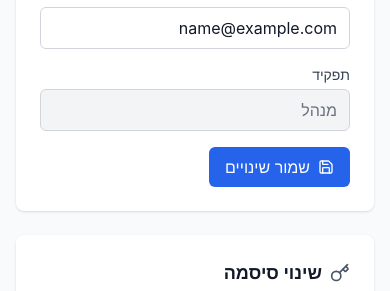
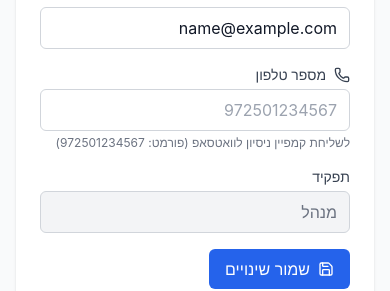
Before and after one commit to shimibe/crm-musican-frontend, a React (Create React App) app: page /settings in a window 390 px wide. Shown: the part 443-734 px from the top of the page. Built offline with nearby package versions, Linux system fonts and the light colour scheme; no server answers; sample sign-in values are in the browser's storage; the HTML template or start-up script is replaced by a standard one.

Commit message:
added phone to users

```diff
--- a/src/pages/Admin.js
+++ b/src/pages/Admin.js
@@ -20,6 +20,7 @@ const Admin = () => {
     password: '',
     full_name: '',
     email: '',
+    phone: '',
     role: 'employee',
     is_active: true,
   });
@@ -114,6 +115,7 @@ const Admin = () => {
       password: '',
       full_name: '',
       email: '',
+      phone: '',
       role: 'employee',
       is_active: true,
     });
@@ -127,6 +129,7 @@ const Admin = () => {
       password: '',
       full_name: user.full_name,
       email: user.email,
+      phone: user.phone || '',
       role: user.role,
       is_active: user.is_active,
     });
@@ -140,6 +143,7 @@ const Admin = () => {
         username: userForm.username,
         full_name: userForm.full_name,
         email: userForm.email,
+        phone: userForm.phone,
         role: userForm.role,
         is_active: userForm.is_active,
       };
@@ -158,6 +162,7 @@ const Admin = () => {
           password: userForm.password,
           fullName: userForm.full_name,
           email: userForm.email,
+          phone: userForm.phone,
           role: userForm.role,
         };
         console.log('Sending data to server:', registerData);
@@ -702,6 +707,21 @@ const Admin = () => {
               </div>
               <div>
                 <label className="block text-sm font-medium text-gray-700 dark:text-gray-300 mb-1">
+                  מספר טלפון
+                </label>
+                <input
+                  type="tel"
+                  value={userForm.phone}
+                  onChange={(e) => setUserForm({ ...userForm, phone: e.target.value })}
+                  placeholder="972501234567"
+                  className="w-full px-3 py-2 border border-gray-300 dark:border-gray-600 rounded-md bg-white dark:bg-gray-700 text-gray-900 dark:text-white"
+                />
+                <p className="text-xs text-gray-500 dark:text-gray-400 mt-1">
+                  לשליחת קמפיין ניסיון לוואטסאפ
+                </p>
+              </div>
+              <div>
+                <label className="block text-sm font-medium text-gray-700 dark:text-gray-300 mb-1">
                   תפקיד *
                 </label>
                 <select
--- a/src/pages/Settings.js
+++ b/src/pages/Settings.js
@@ -1,7 +1,7 @@
 import React, { useState } from 'react';
 import { useAuth } from '../contexts/AuthContext';
 import api from '../utils/api';
-import { User, Key, Save } from 'lucide-react';
+import { User, Key, Save, Phone } from 'lucide-react';
 
 const Settings = () => {
   const { user } = useAuth();
@@ -10,6 +10,7 @@ const Settings = () => {
   const [profileData, setProfileData] = useState({
     fullName: user?.fullName || '',
     email: user?.email || '',
+    phone: user?.phone || '',
   });
   const [passwordData, setPasswordData] = useState({
     currentPassword: '',
@@ -26,6 +27,7 @@ const Settings = () => {
       await api.put(`/users/${user.id}`, {
         fullName: profileData.fullName,
         email: profileData.email,
+        phone: profileData.phone,
       });
       setMessage({ type: 'success', text: 'הפרופיל עודכן בהצלחה' });
     } catch (error) {
@@ -144,6 +146,26 @@ const Settings = () => {
           </div>
           <div>
             <label className="block text-sm font-medium text-gray-700 dark:text-gray-300 mb-1">
+              <div className="flex items-center gap-2">
+                <Phone className="w-4 h-4" />
+                מספר טלפון
+              </div>
+            </label>
+            <input
+              type="tel"
+              value={profileData.phone}
+              onChange={(e) =>
+                setProfileData({ ...profileData, phone: e.target.value })
+              }
+              placeholder="972501234567"
+              className="w-full px-3 py-2 border border-gray-300 dark:border-gray-600 rounded-md bg-white dark:bg-gray-700 text-gray-900 dark:text-white"
+            />
+            <p className="text-xs text-gray-500 dark:text-gray-400 mt-1">
+              לשליחת קמפיין ניסיון לוואטסאפ (פורמט: 972501234567)
+            </p>
+          </div>
+          <div>
+            <label className="block text-sm font-medium text-gray-700 dark:text-gray-300 mb-1">
               תפקיד
             </label>
             <input
```
Also changed, not shown: 1 other file (tests, documents, lock files or other folders).
